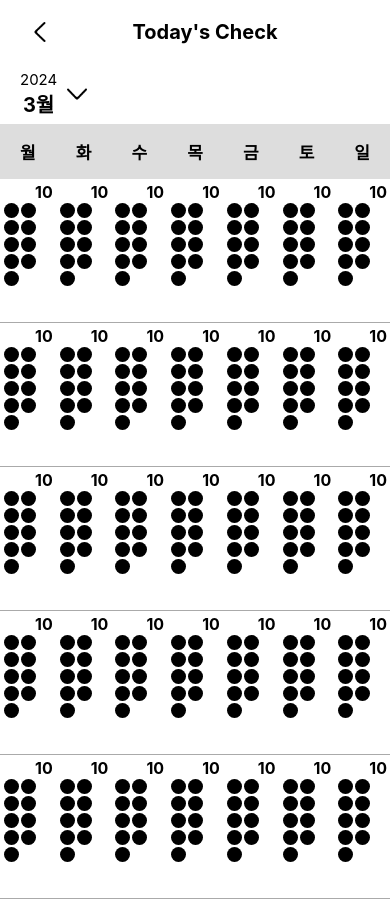
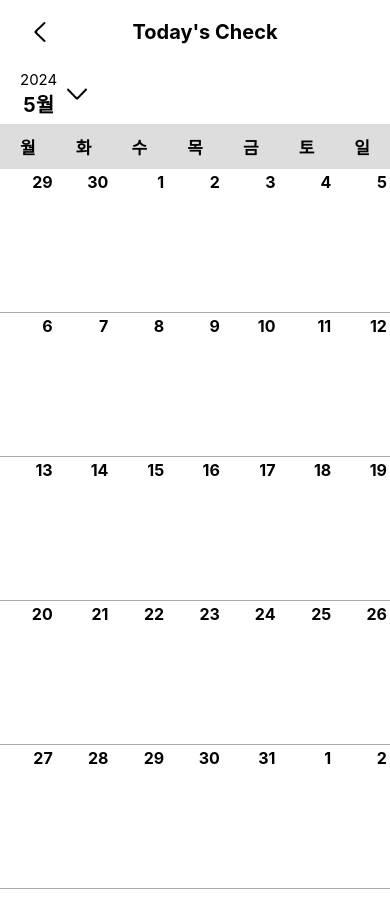
Before and after one commit to pparksso/RN_Calendar, a React Native app: screen /Calendar in a window 390 px wide. Built offline with nearby package versions, Linux system fonts and the light colour scheme.

Commit message:
feat: 캘린더, 날짜 출력

```diff
--- a/package.json
+++ b/package.json
@@ -6,7 +6,8 @@
     "start": "expo start",
     "android": "expo start --android",
     "ios": "expo start --ios",
-    "web": "expo start --web"
+    "web": "expo start --web",
+    "dev": "react-devtools"
   },
   "dependencies": {
     "@react-navigation/native": "^6.1.17",
--- a/screens/CalendarScreen.jsx
+++ b/screens/CalendarScreen.jsx
@@ -1,14 +1,20 @@
-import React, { useState, useCallback } from "react";
+import React, { useEffect, useState } from "react";
 import { View, Text, Pressable, Image, StyleSheet } from "react-native";
 import TitleCard from "../components/ui/TitleCard";
 import Section from "../components/ui/Section";
 import MonthModal from "../components/modal/MonthModal";
 
 const weekly = ["월", "화", "수", "목", "금", "토", "일"];
-const week = Array(5).fill();
-const day = Array(7).fill(10);
 
 const CalendarScreen = () => {
+  const today = new Date();
+  const nowYear = today.getFullYear();
+  const nowMonth = today.getMonth();
+
+  const [dateArr, setDateArr] = useState([]);
+  const [year, setYear] = useState(nowYear);
+  const [month, setMonth] = useState(nowMonth);
+
   const [isDateModal, setIsDateModal] = useState(false);
 
   const openModalHandler = () => {
@@ -23,37 +29,52 @@ const CalendarScreen = () => {
     console.log("confirm");
   };
 
-  // 캘린더 함수 짜기... 일단 짜고 이후 리팩토링
-  const today = new Date();
-  const current = new Date();
-  const dateLoop = new Date();
-  const todayYear = today.getFullYear();
-  const todayMonth = today.getMonth();
-  const todayWeek = today.getDay();
-  const todayDate = today.getDate();
-
-  const makeCalendar = (year, month) => {
-    const thisMonthFirst = new Date(year, month - 1, 1);
-    const preMonthLast = new Date(year, month - 1, 0);
-    const thisMonthLast = new Date(year, month, 0);
-    const firstDay = thisMonthFirst.getDay();
+  const makeCalendar = (year, monthIdx) => {
+    let preMonth = [];
+    let nextMonth = [];
+    let thisMonth = [];
+    const preMonthLast = new Date(year, monthIdx, 0);
+    const thisMonthLast = new Date(year, monthIdx + 1, 0);
     const preLastDay = preMonthLast.getDay();
     const thisLastDay = thisMonthLast.getDay();
     const preLastDate = preMonthLast.getDate();
     const thisLastDate = thisMonthLast.getDate();
 
+    const generateMonthArray = (start, end) => {
+      const result = [];
+      for (let i = start; i <= end; i++) {
+        result.push({ date: i, colors: [] });
+      }
+      return result;
+    };
+
     if (preLastDay !== 0) {
+      preMonth.push(
+        ...generateMonthArray(preLastDate - preLastDay + 1, preLastDate),
+      );
+      nextMonth.push(...generateMonthArray(1, thisLastDate - thisLastDay));
     }
+    thisMonth.push(...generateMonthArray(1, thisLastDate));
+
+    const calendarNums = [...preMonth, ...thisMonth, ...nextMonth];
+    let weekArr = [];
+    for (let i = 0; i < 35; i += 7) {
+      weekArr.push(calendarNums.slice(i, i + 7));
+    }
+    return weekArr;
   };
 
+  useEffect(() => {
+    setDateArr(makeCalendar(nowYear, nowMonth));
+  }, [nowYear, nowMonth]);
   return (
     <>
       <Section>
         <TitleCard>
           <Pressable style={styles.dropDownBtn} onPress={openModalHandler}>
             <View style={styles.dropDownVal}>
-              <Text style={styles.year}>2024</Text>
-              <Text style={styles.month}>3월</Text>
+              <Text style={styles.year}>{year}</Text>
+              <Text style={styles.month}>{month + 1}월</Text>
             </View>
             <Image
               source={require("../assets/images/arrow-down.png")}
@@ -70,26 +91,21 @@ const CalendarScreen = () => {
             ))}
           </View>
           <View style={styles.dayContainer}>
-            {week.map(_ => (
-              <View style={styles.weekContainer} key={_}>
-                {day.map(__ => (
-                  <View style={styles.daySquare} key={__}>
-                    <Text style={styles.dayNum}>10</Text>
-                    <View style={styles.circleContainer}>
-                      <View style={styles.circle}></View>
-                      <View style={styles.circle}></View>
-                      <View style={styles.circle}></View>
-                      <View style={styles.circle}></View>
-                      <View style={styles.circle}></View>
-                      <View style={styles.circle}></View>
-                      <View style={styles.circle}></View>
-                      <View style={styles.circle}></View>
-                      <View style={styles.circle}></View>
+            {dateArr.length > 0 &&
+              dateArr.map((w, i) => (
+                <View style={styles.weekContainer} key={i}>
+                  {w.map((date, idx) => (
+                    <View style={styles.daySquare} key={idx}>
+                      <Text style={styles.dayNum}>{date.date}</Text>
+                      <View style={styles.circleContainer}>
+                        {date.colors.map((color, cIdx) => (
+                          <View style={styles.circle} key={cIdx}></View>
+                        ))}
+                      </View>
                     </View>
-                  </View>
-                ))}
-              </View>
-            ))}
+                  ))}
+                </View>
+              ))}
           </View>
         </View>
       </Section>
@@ -127,7 +143,7 @@ const styles = StyleSheet.create({
   },
   calendarHeader: {
     flexDirection: "row",
-    paddingVertical: 15,
+    paddingVertical: 10,
     backgroundColor: "#ddd",
   },
   weeklyText: {
--- a/screens/ListScreen.jsx
+++ b/screens/ListScreen.jsx
@@ -8,6 +8,11 @@ import { useNavigation } from "@react-navigation/native";
 
 const ListScreen = () => {
   const navigation = useNavigation();
+
+  const today = new Date();
+  const year = today.getFullYear();
+  const month = today.getMonth() + 1;
+  const date = today.getDate();
 
   const [isModal, setIsModal] = useState(false);
 
@@ -46,7 +51,11 @@ const ListScreen = () => {
                 source={require("../assets/images/calendar.png")}
               />
             </Pressable>
-            <Text style={styles.dateText}>2024.04.09</Text>
+            <Text style={styles.dateText}>
+              {`${year}.${month.toString().padStart(2, "0")}.${date
+                .toString()
+                .padStart(2, "0")}`}
+            </Text>
           </View>
         </TitleCard>
         <View style={styles.listContainer}>
```
